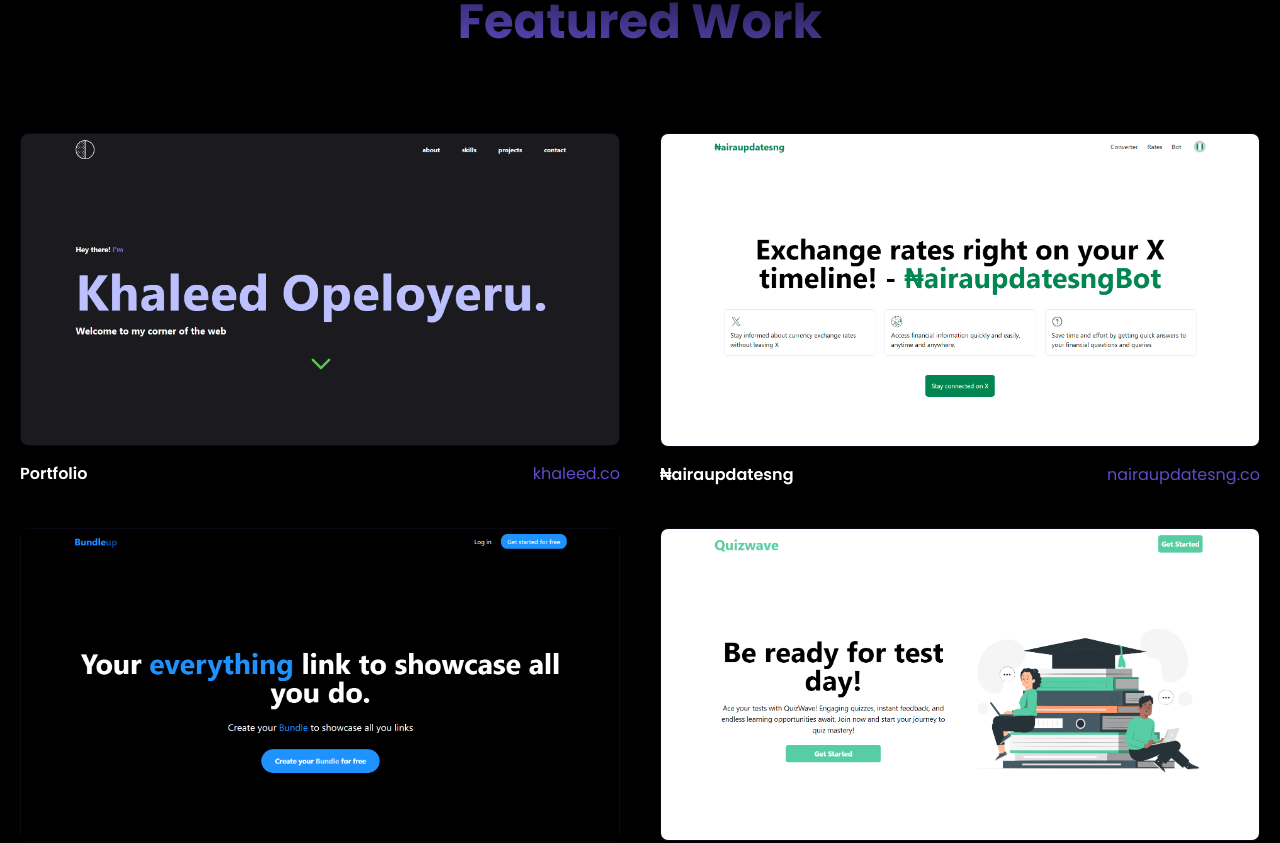
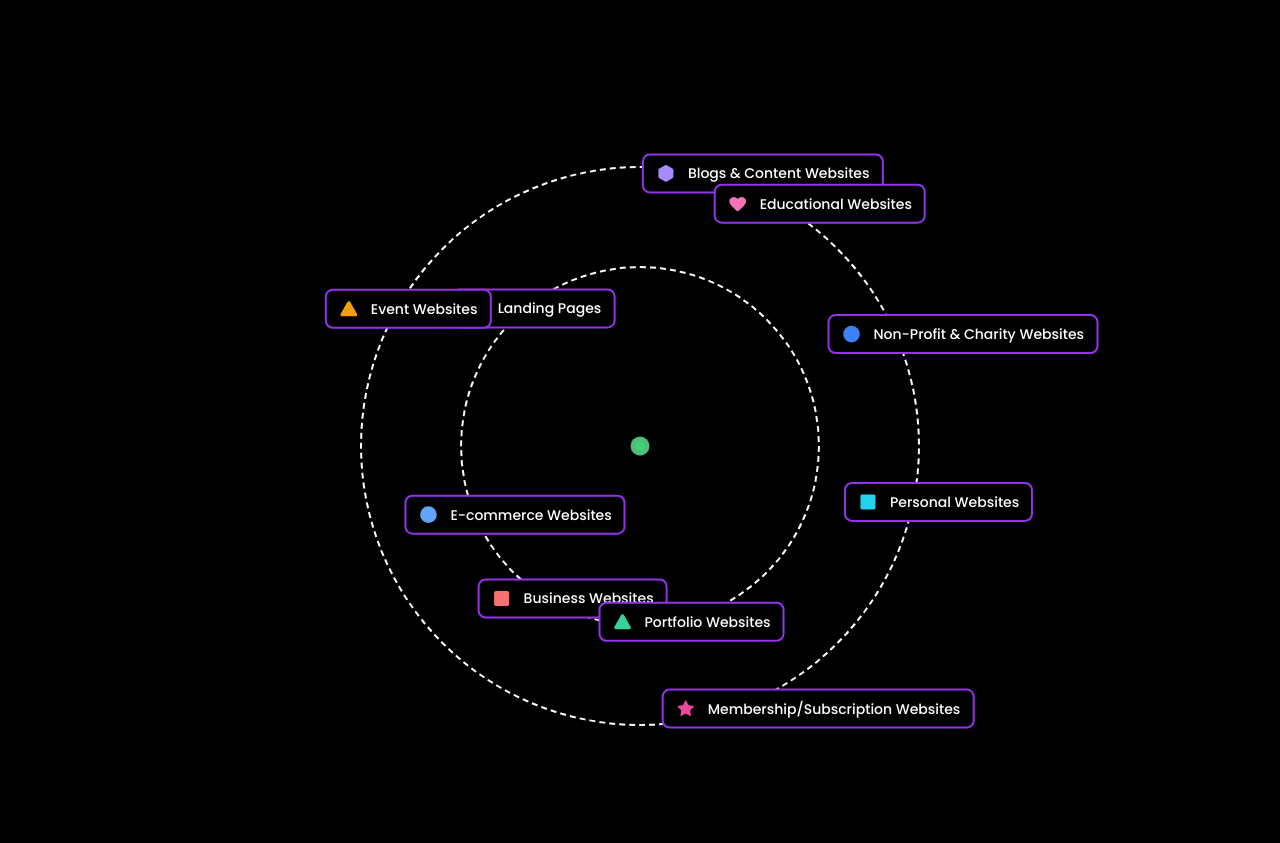
Before and after one commit to khaleedcodes/nimor, a React (Vite) app in the folder client/: page / in a window 1280 px wide. Shown: the part 2200-3043 px from the top of the page. Built offline with nearby package versions, Linux system fonts and the light colour scheme; a web font is replaced by a local one.

Commit message:
added orbit

```diff
--- a/client/src/pages/landing-page/LandingPage.tsx
+++ b/client/src/pages/landing-page/LandingPage.tsx
@@ -5,12 +5,13 @@ import FeedbacksSection from "./FeedbacksSection";
 import FaqSection from "./FaqSection";
 // import SolutionsSection from "./SolutionsSection";
 import WebsitesSection from "./WebsitesSection";
+import ServicesSection from "./services-section/ServicesSection";
 export default function LandingPage() {
   return (
     <div className="w-full flex flex-col gap-10">
       <HeroSection />
+      <ServicesSection />
       <WebsitesSection />
-      {/* <SolutionsSection /> */}
       <ProjectsSection />
       <ProjectRoadmap />
       <FeedbacksSection />
--- a/client/src/pages/landing-page/WebsitesSection.tsx
+++ b/client/src/pages/landing-page/WebsitesSection.tsx
@@ -1,12 +1,10 @@
-import Services from "./services-section/Services";
-// import WebsiteList from "./WebsiteList";
+import OrbitalLayout from "./orbital-layout";
 
 function WebsitesSection() {
   return (
-    <div className="flex justify-center min-h-lvh bg-[rgb(96,76,199,0.2)]  mt-20 rounded-xl">
+    <div className="flex justify-center">
       <div className="max-w-screen-xl w-full  flex flex-col justify-center items-center gap-20 max-sm:gap-8">
-        {/* <WebsiteList/> */}
-        <Services />
+        <OrbitalLayout />
       </div>
     </div>
   );
--- /dev/null
+++ b/client/src/pages/landing-page/orbital-layout.tsx
@@ -0,0 +1,242 @@
+import { useEffect, useState } from "react";
+import {
+  motion,
+  useMotionValue,
+  useTransform,
+  animate,
+  useSpring,
+} from "framer-motion";
+import { Circle, Square, Triangle, Star, Hexagon, Heart } from "lucide-react";
+import ActiveDot from "@/components/ActiveDot";
+
+interface WebsiteType {
+  name: string;
+  ring: number;
+  angle: number;
+  color: string;
+  Icon: React.ElementType;
+}
+
+const websiteTypes: WebsiteType[] = [
+  {
+    name: "Business Websites",
+    ring: 1,
+    angle: 0,
+    color: "#F87171",
+    Icon: Square,
+  },
+  {
+    name: "E-commerce Websites",
+    ring: 1,
+    angle: 36,
+    color: "#60A5FA",
+    Icon: Circle,
+  },
+  {
+    name: "Portfolio Websites",
+    ring: 1,
+    angle: 320,
+    color: "#34D399",
+    Icon: Triangle,
+  },
+  { name: "Landing Pages", ring: 1, angle: 108, color: "#FBBF24", Icon: Star },
+  {
+    name: "Blogs & Content Websites",
+    ring: 2,
+    angle: 164,
+    color: "#A78BFA",
+    Icon: Hexagon,
+  },
+  {
+    name: "Educational Websites",
+    ring: 2,
+    angle: 180,
+    color: "#F472B6",
+    Icon: Heart,
+  },
+  {
+    name: "Non-Profit & Charity Websites",
+    ring: 2,
+    angle: 216,
+    color: "#3B82F6",
+    Icon: Circle,
+  },
+  {
+    name: "Personal Websites",
+    ring: 2,
+    angle: 252,
+    color: "#22D3EE",
+    Icon: Square,
+  },
+  {
+    name: "Event Websites",
+    ring: 2,
+    angle: 88,
+    color: "#F59E0B",
+    Icon: Triangle,
+  },
+  {
+    name: "Membership/Subscription Websites",
+    ring: 2,
+    angle: 310,
+    color: "#EC4899",
+    Icon: Star,
+  },
+];
+
+const ringRadii = {
+  1: 180,
+  2: 280,
+};
+
+const Orbital = () => {
+  const baseRotation = useMotionValue(0);
+  const hoverProgress = useMotionValue(0); // 0 = rotating, 1 = fixed position
+
+  useEffect(() => {
+    // Always animate baseRotation continuously
+    const controls = animate(baseRotation, 360, {
+      duration: 20,
+      repeat: Infinity,
+      ease: "linear",
+    });
+    return () => controls.stop();
+  }, [baseRotation]);
+
+  // Animate hoverProgress on hover state changes
+  const [isHovering, setIsHovering] = useState(false);
+  useEffect(() => {
+    animate(hoverProgress, isHovering ? 1 : 0, {
+      stiffness: 100,
+      damping: 30,
+      duration: 0.3,
+    });
+  }, [isHovering, hoverProgress]);
+
+  return (
+    <div className=" text-white flex items-center justify-center p-4 w-full">
+      <motion.div
+        className="relative w-full max-w-4xl aspect-square flex items-center justify-center"
+        initial={{ opacity: 0 }}
+        animate={{ opacity: 1 }}
+        transition={{ duration: 0.8, ease: "easeOut" }}
+        onMouseEnter={() => setIsHovering(true)}
+        onMouseLeave={() => setIsHovering(false)}
+      >
+        {[1, 2].map((ring) => (
+          <motion.div
+            key={ring}
+            className="absolute rounded-full border-2 border-dashed border-white"
+            style={{
+              width: ringRadii[ring as keyof typeof ringRadii] * 2,
+              height: ringRadii[ring as keyof typeof ringRadii] * 2,
+            }}
+            initial={{ opacity: 0, scale: 0.9 }}
+            animate={{ opacity: 1, scale: 1 }}
+            transition={{ delay: 0.2 + ring * 0.1, duration: 0.6 }}
+          />
+        ))}
+
+        <div className="absolute inset-0 flex items-center justify-center">
+          {websiteTypes.map((item) => {
+            const radius = ringRadii[item.ring as keyof typeof ringRadii];
+
+            // Interpolate angle between rotating and fixed on hoverProgress
+            // angle = baseRotation + item.angle when hoverProgress=0 (no hover)
+            // angle = item.angle when hoverProgress=1 (hovered)
+            const rotatingAngle = useTransform(
+              baseRotation,
+              (r) => (r + item.angle) % 360
+            );
+            const angle = useTransform(
+              hoverProgress,
+              [0, 1],
+              [rotatingAngle.get(), item.angle]
+            );
+
+            // Since rotatingAngle.get() might be stale on first render, better to combine with useTransform as below:
+            // So let's create a combined angle transform properly:
+            const combinedAngle = useTransform(
+              [baseRotation, hoverProgress],
+              ([rot, hover]) => {
+                const currentRot = (rot + item.angle) % 360;
+                // Linear interpolate between rotating angle and fixed angle based on hoverProgress:
+                return currentRot * (1 - hover) + item.angle * hover;
+              }
+            );
+
+            const springAngle = useSpring(combinedAngle, {
+              stiffness: 150,
+              damping: 30,
+            });
+
+            const x = useTransform(
+              springAngle,
+              (a) => Math.cos((a * Math.PI) / 180) * radius
+            );
+            const y = useTransform(
+              springAngle,
+              (a) => Math.sin((a * Math.PI) / 180) * radius
+            );
+
+            const Icon = item.Icon;
+
+            return (
+              <motion.div
+                key={item.name}
+                className="absolute"
+                style={{
+                  left: "50%",
+                  top: "50%",
+                  x,
+                  y,
+                  translateX: "-70px",
+                  translateY: "-22px",
+                }}
+                initial={{ opacity: 0, scale: 0.8 }}
+                animate={{ opacity: 1, scale: 1 }}
+                transition={{
+                  duration: 0.3,
+                  ease: "easeOut",
+                }}
+                whileHover={{
+                  scale: 1.05,
+                  transition: { duration: 0.2, ease: "easeOut" },
+                }}
+              >
+                <div className="relative flex items-center gap-3 bg-black border-2 border-purple-600 rounded-lg cursor-pointer px-3 py-2 min-w-[140px] shadow-sm">
+                  <Icon
+                    size={20}
+                    stroke="none"
+                    fill={item.color}
+                    style={{ minWidth: 20, minHeight: 20 }}
+                  />
+                  <div
+                    className="text-sm font-medium whitespace-nowrap"
+                    style={{ userSelect: "none" }}
+                  >
+                    {item.name}
+                  </div>
+                </div>
+              </motion.div>
+            );
+          })}
+        </div>
+
+        <motion.div
+          className="relative z-10 text-center"
+          initial={{ opacity: 0 }}
+          animate={{ opacity: 1 }}
+          transition={{ delay: 1, duration: 0.6 }}
+        >
+          <ActiveDot />
+          {/* <p className="mt-2 text-sm font-normal text-white">
+            Explore different web solutions
+          </p> */}
+        </motion.div>
+      </motion.div>
+    </div>
+  );
+};
+
+export default Orbital;
--- a/client/src/pages/landing-page/services-section/Services.tsx
+++ b/client/src/pages/landing-page/services-section/ServicesSection.tsx
@@ -5,9 +5,9 @@ import { headerVariants, itemVariants } from "./variants";
 import { services } from "./servicesData";
 import Button from "@/components/Button";
 
-const Services: React.FC = () => {
+const ServicesSection: React.FC = () => {
   return (
-    <section className="py-10">
+    <section className="py-10 min-h-lvh bg-[rgb(96,76,199,0.2)]  mt-20 rounded-xl">
       <div className="max-w-7xl mx-auto px-4 sm:px-6 lg:px-8 ">
         <motion.div
           className="flex flex-col lg:flex-row items-center justify-between gap-8 mb-16 text-left"
@@ -49,4 +49,4 @@ const Services: React.FC = () => {
   );
 };
 
-export default Services;
+export default ServicesSection;
```
